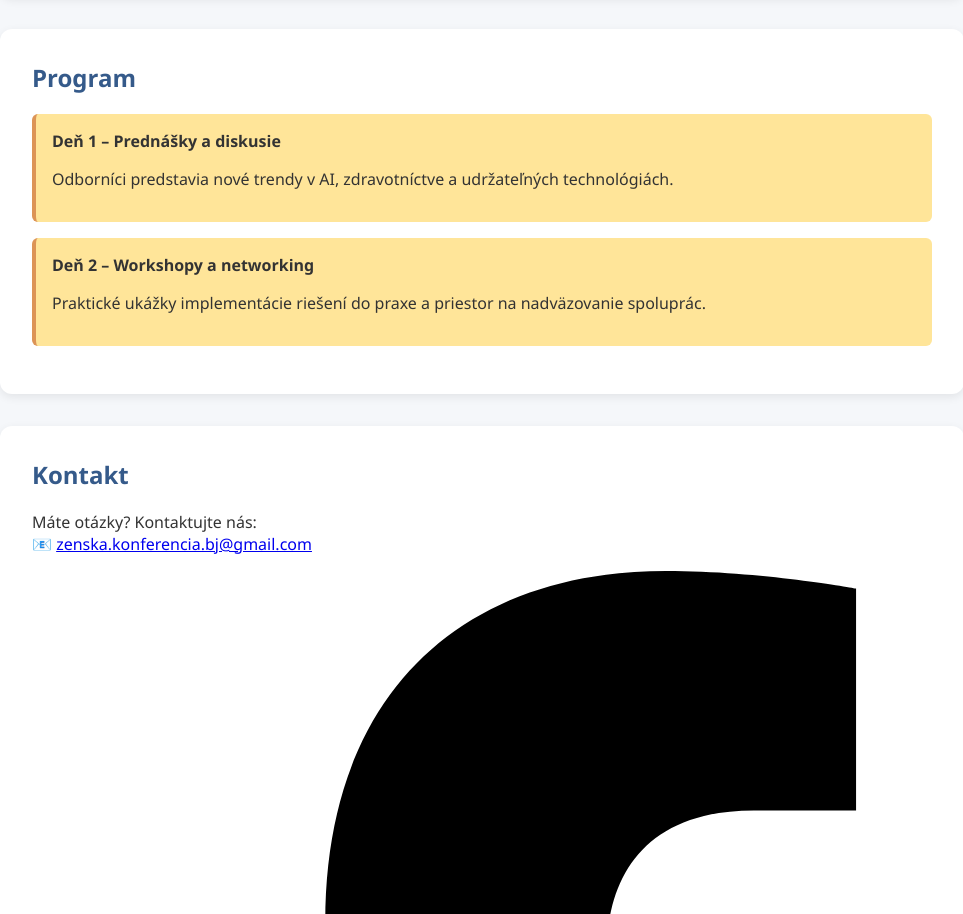
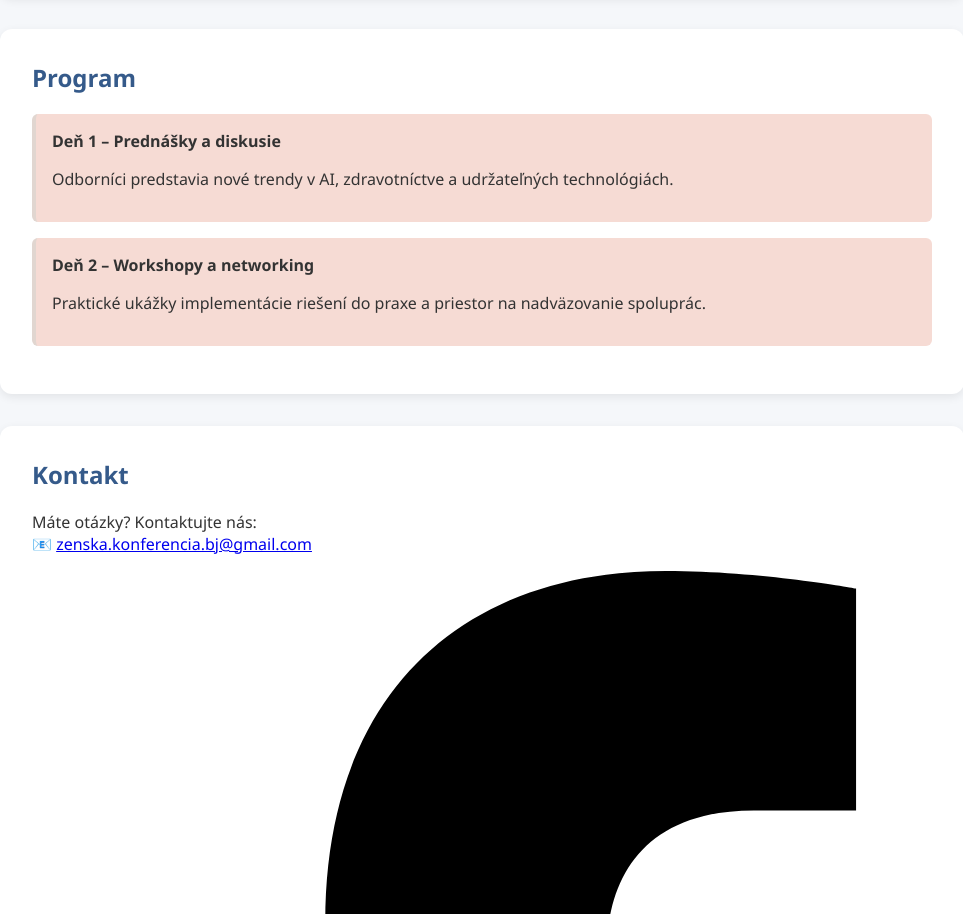
Before and after one commit to Monika123456/zk.github.io, a plain HTML site: page index.html in a window 1280 px wide. Shown: the part 965-1879 px from the top of the page, without its empty margins (158-1121 px from the left). Drawn offline with Linux system fonts and the light colour scheme.

Commit message:
Update style.css
farby program

```diff
--- a/style.css
+++ b/style.css
@@ -59,8 +59,8 @@ h2 {
 .program-block {
   margin: 1rem 0;
   padding: 1rem;
-  background: #FFE599;
-  border-left: 4px solid #DC9456;
+  background: #F6dbd4;
+  border-left: 4px solid #e1d6d0;
   border-radius: 6px;
 }
 
```
